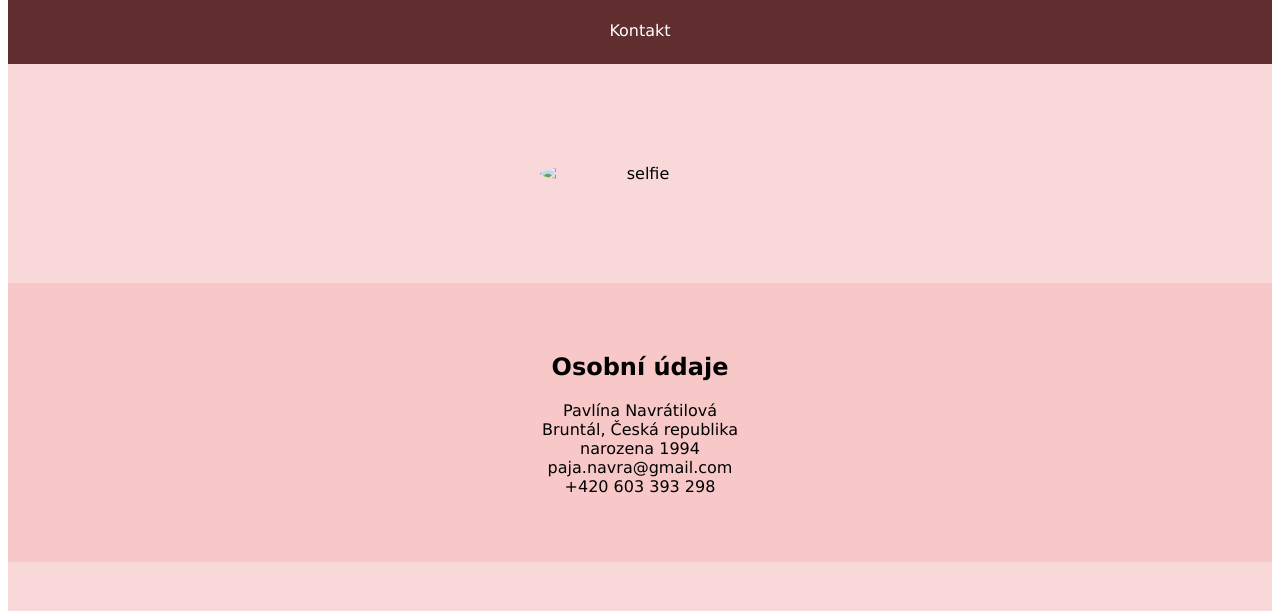
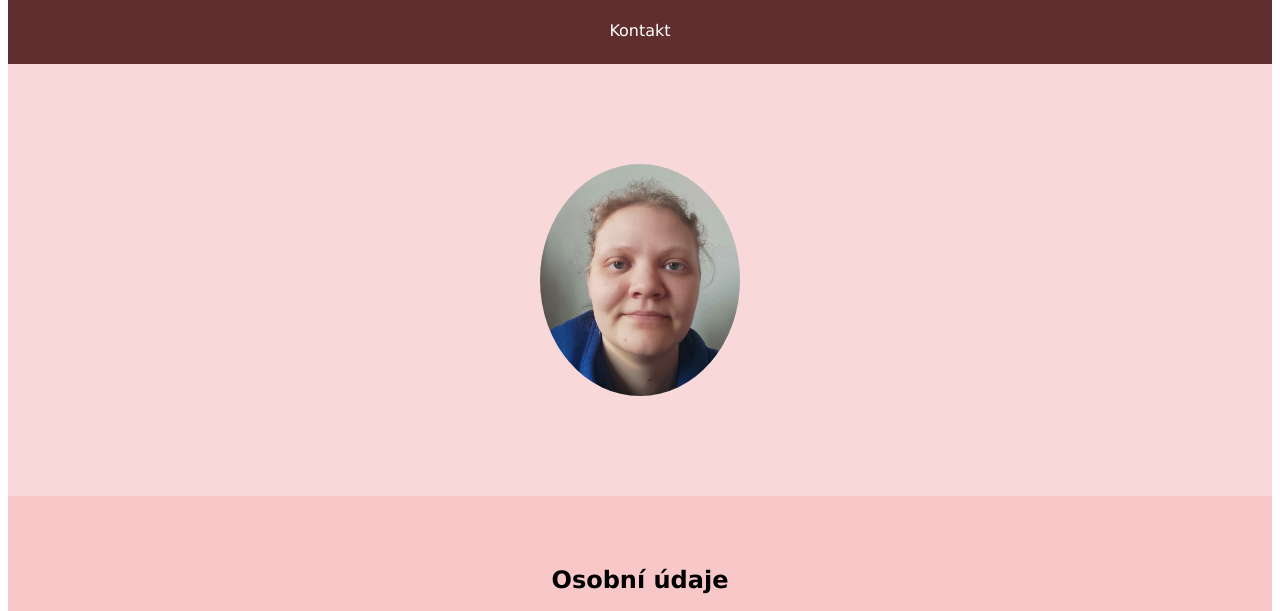
Before and after one commit to Prcekpaja/Zivotopis, a plain HTML site: page index.html in a window 1280 px wide. Shown: the part 159-770 px from the top of the page. Drawn offline with Linux system fonts and the light colour scheme; the site is published under a folder, as on GitHub Pages, so addresses that start at the root find nothing.

Commit message:
Foto commit

```diff
--- a/index.html
+++ b/index.html
@@ -31,7 +31,7 @@
 
 <section class="images">
 
-    <img src="/images/IMG_20240228_075220.jpg" alt="selfie" class="image">
+    <img src="images/IMG_20240228_075220.jpg" alt="selfie" class="image">
 
 </section>
 
```
